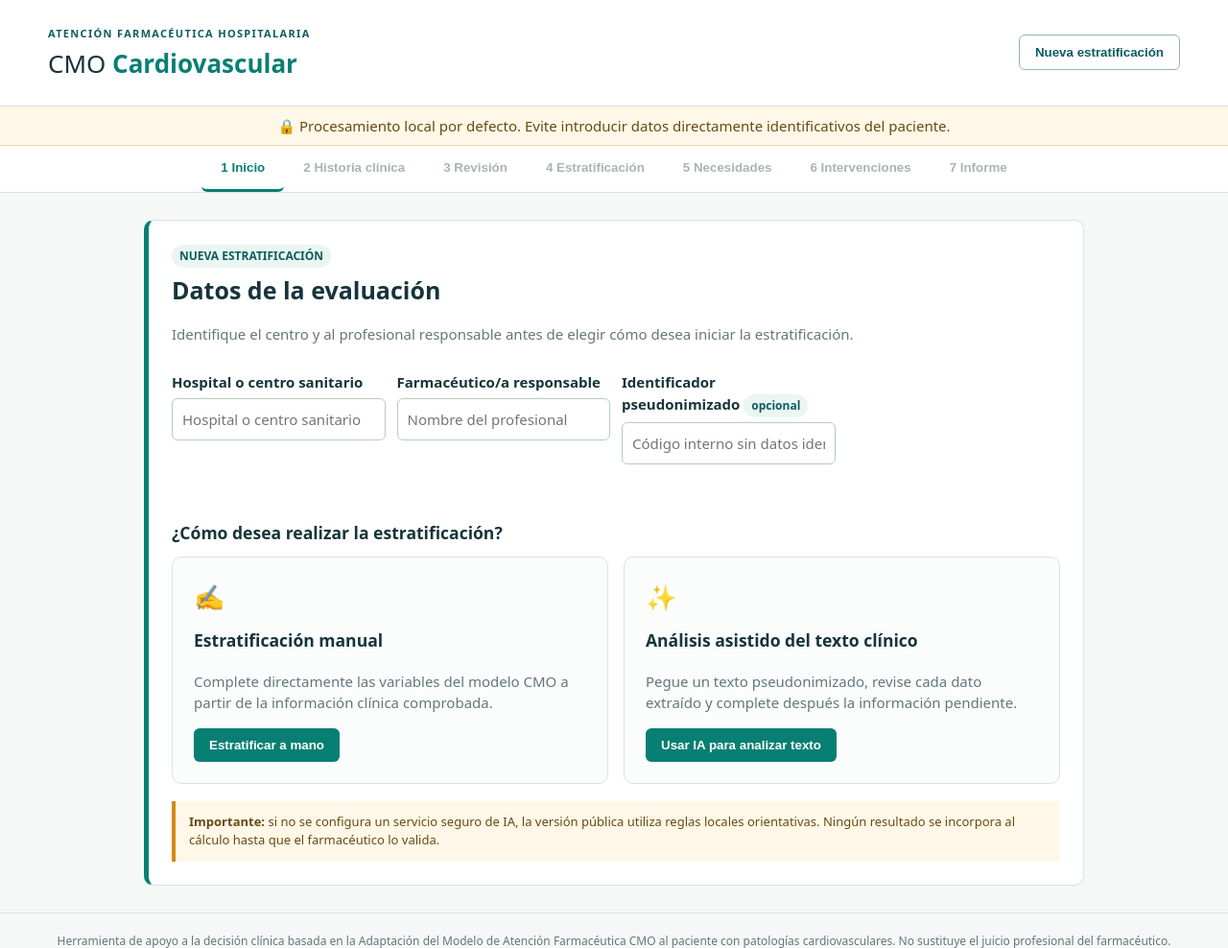
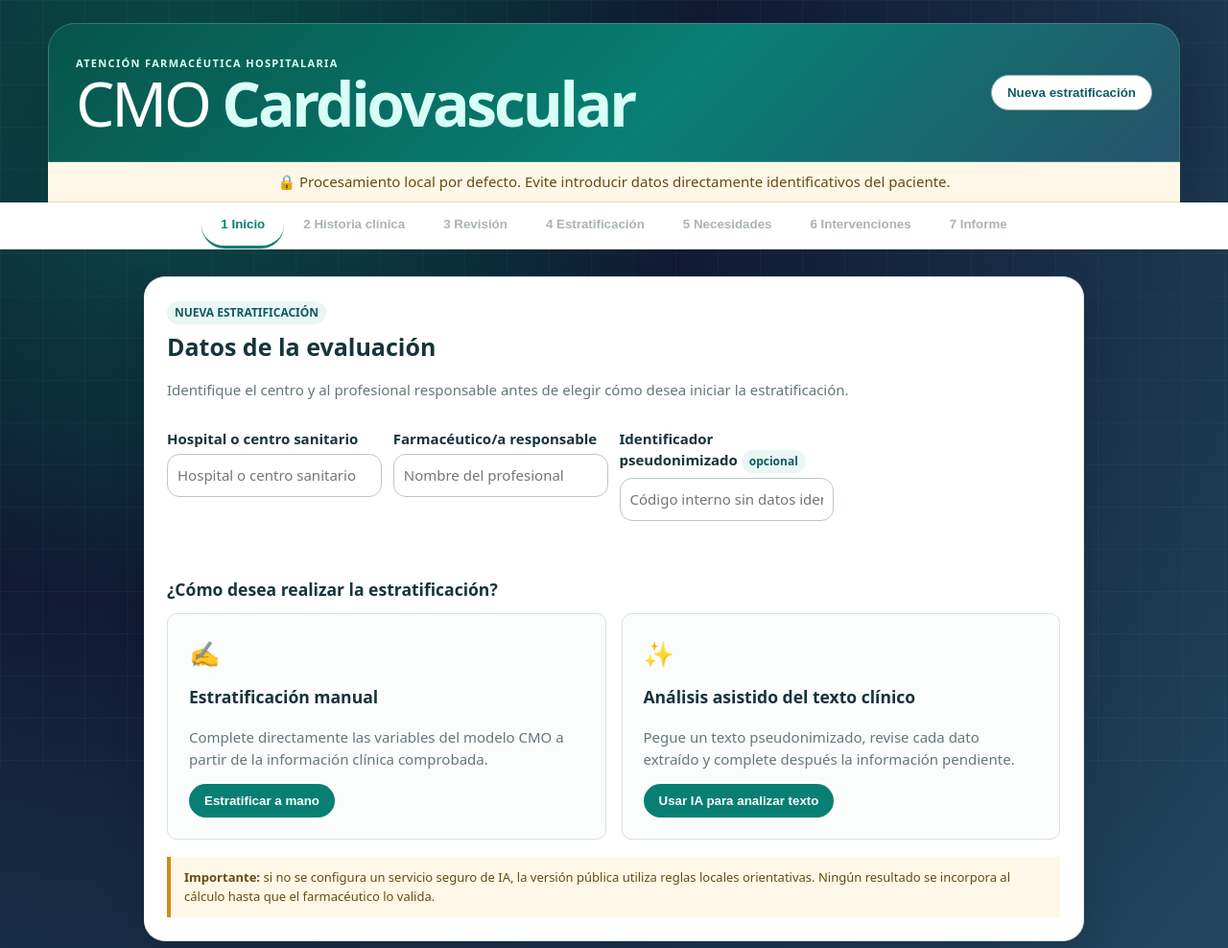
Before and after one commit to ramonmorillo/cmoriesgocardiovascular, a website with bundled scripts: page index.html in a window 1280 px wide. Shown: the top 988 px of the page at 96% size. Built offline with nearby package versions, Linux system fonts and the light colour scheme.

Commit message:
style: homogeneizar la interfaz con CMO Migraña

```diff
--- /dev/null
+++ b/assets/cmo-visual.css
@@ -0,0 +1,105 @@
+/* CMO Suite · capa visual común basada en CMO Migraña */
+:root {
+  --cmo-accent: #35d6b3;
+  --cmo-accent-dark: #087f73;
+  --cmo-accent-soft: #e5faf5;
+  --cmo-bg-a: #084f49;
+  --cmo-bg-b: #244b63;
+  --cmo-focus: #ffbf47;
+  --cmo-panel: #f8fbff;
+  --cmo-line: #d8e2f0;
+  --cmo-ink: #172033;
+  --cmo-muted: #5b6880;
+  --cmo-radius: 28px;
+  --cmo-shadow: 0 24px 70px #02081740;
+}
+html {
+  scroll-behavior: smooth;
+}
+body {
+  min-height: 100vh;
+  background: radial-gradient(
+    circle at 15% 8%,
+    var(--cmo-bg-a) 0,
+    #101b33 36%,
+    var(--cmo-bg-b) 100%
+  ) !important;
+  color: var(--cmo-ink);
+}
+body::before {
+  content: "";
+  position: fixed;
+  inset: 0;
+  background-image:
+    linear-gradient(#ffffff08 1px, transparent 1px),
+    linear-gradient(90deg, #ffffff08 1px, transparent 1px);
+  background-size: 44px 44px;
+  pointer-events: none;
+}
+body > header,
+main,
+footer,
+.privacy,
+nav {
+  position: relative;
+}
+body > header {
+  width: min(1180px, calc(100% - 32px));
+  margin: 24px auto 0;
+  padding: 28px !important;
+  border: 1px solid #ffffff2b !important;
+  border-radius: var(--cmo-radius) var(--cmo-radius) 0 0 !important;
+  background: linear-gradient(135deg, #07544b, #087f73 55%, #26536a) !important;
+  color: #fff;
+  box-shadow: var(--cmo-shadow) !important;
+}
+body > header h1 {
+  font-size: clamp(2.4rem, 5vw, 4.4rem) !important;
+  line-height: 0.95;
+  letter-spacing: -0.05em;
+  color: #fff;
+}
+body > header h1 strong,
+.eyebrow {
+  color: #d8fff5 !important;
+}
+.privacy {
+  width: min(1180px, calc(100% - 32px));
+  margin: auto;
+}
+.panel {
+  border-radius: 22px !important;
+  box-shadow: 0 16px 42px #0208171c !important;
+}
+.start-panel {
+  border-left: 0 !important;
+}
+button {
+  border-radius: 999px !important;
+}
+input,
+select,
+textarea {
+  border-radius: 13px !important;
+}
+button:focus-visible,
+input:focus-visible,
+select:focus-visible,
+textarea:focus-visible {
+  outline: 4px solid var(--cmo-focus) !important;
+  outline-offset: 2px;
+}
+footer {
+  width: min(1180px, calc(100% - 32px));
+  margin: 18px auto !important;
+  border-radius: 22px !important;
+  background: #f8fbfff0 !important;
+  color: var(--cmo-ink) !important;
+  box-shadow: 0 16px 42px #0208171c !important;
+}
+@media (prefers-reduced-motion: reduce) {
+  * {
+    scroll-behavior: auto !important;
+    transition: none !important;
+  }
+}
--- a/assets/styles.css
+++ b/assets/styles.css
@@ -1,3 +1,5 @@
+@import url("./cmo-visual.css");
+
 :root {
   --ink: #16343b;
   --muted: #64777a;
```
